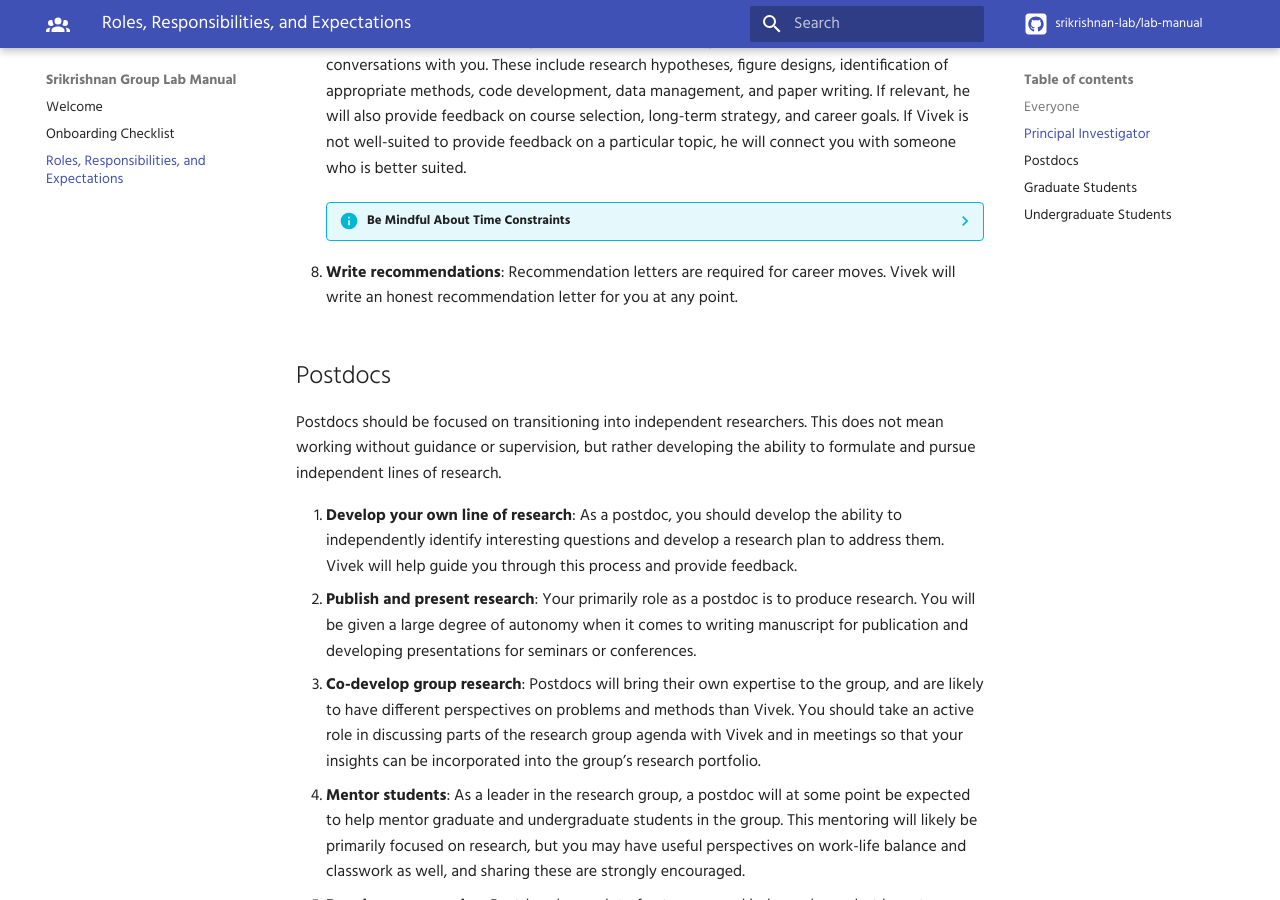
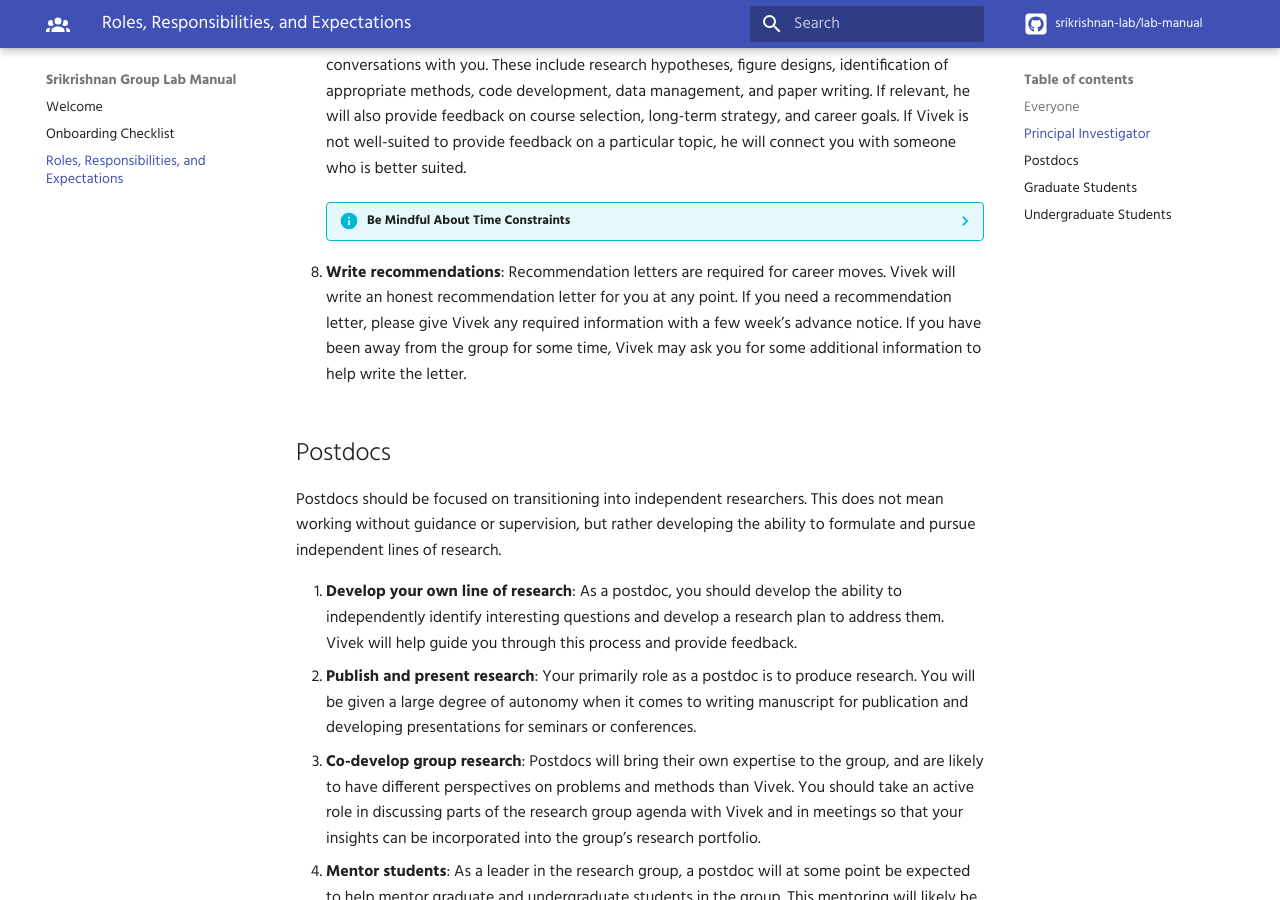
Before and after one commit to srikrishnan-lab/lab-manual, an MkDocs documentation site: the page built from docs/roles.md, in a window 1280 px wide and 900 px high, scrolled down 2756 px. Built offline with MkDocs 1.6.1 and Material for MkDocs 9.7.7, drawn with Linux system fonts in a browser that asks for light colours; some web fonts are replaced; comment, search, counter and statistics services are not loaded.

Commit message:
add more info about info for letters of rec

```diff
--- a/docs/roles.md
+++ b/docs/roles.md
@@ -72,7 +72,7 @@ Vivek has a variety of responsibilities as the PI, in addition to those outlined
     ??? info "Be Mindful About Time Constraints"
         As a faculty member, Vivek has many demands on his time, including teaching and departmental and professional service. While Vivek will manage his time so that he can meet the listed expectations, he may not be able to provide immediate feedback during particularly busy periods. You will be given notice when this is the case as well as a rough timeline for when you can expect feedback.
 
-8. **Write recommendations**: Recommendation letters are required for career moves. Vivek will write an honest recommendation letter for you at any point.
+8. **Write recommendations**: Recommendation letters are required for career moves. Vivek will write an honest recommendation letter for you at any point. If you need a recommendation letter, please give Vivek any required information with a few week's advance notice. If you have been away from the group for some time, Vivek may ask you for some additional information to help write the letter.
 
 ## Postdocs
 
```
